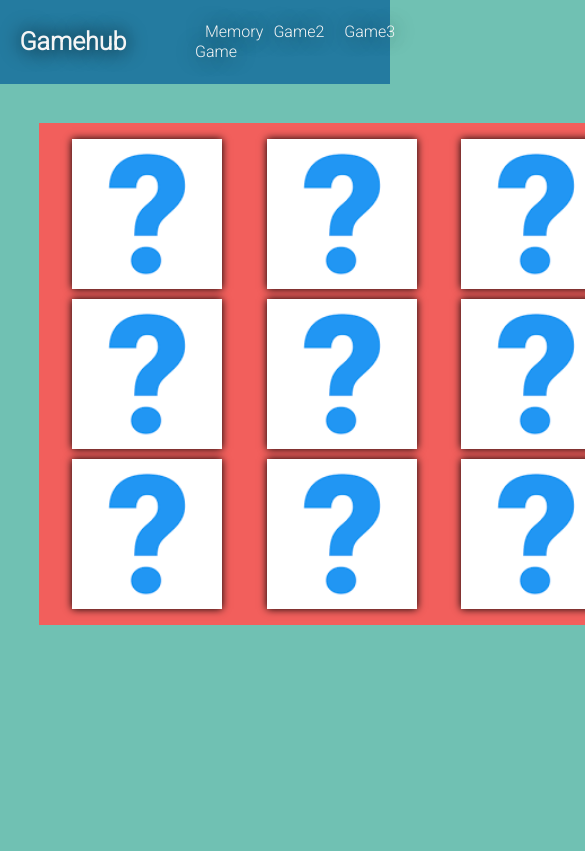
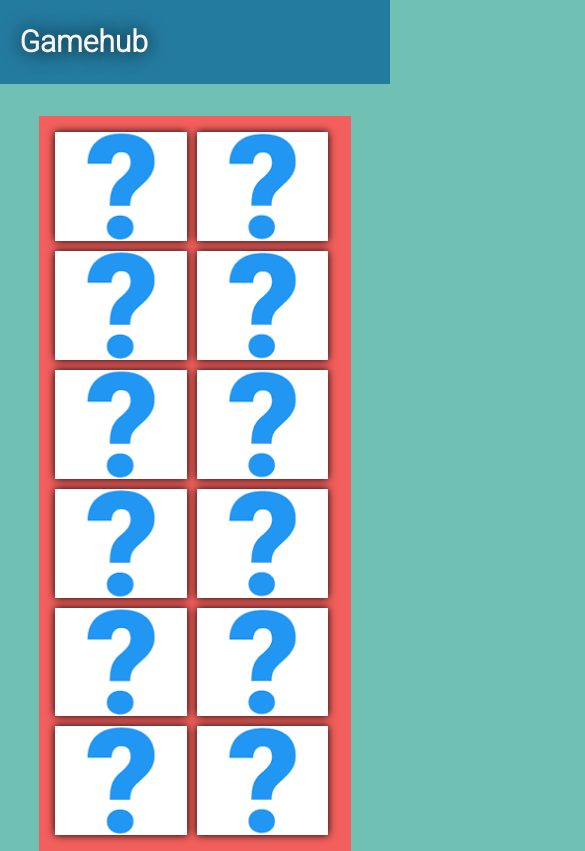
Before and after one commit to youssiffouad/memory-game-using-js, a plain HTML site: page index.html in a window 390 px wide. Shown: the top 851 px of the page, 585 px wide, since content can reach past the window. Drawn offline with Linux system fonts and the light colour scheme; a web font is replaced by a local one.

Commit message:
mobile friendly edit1

```diff
--- a/index.html
+++ b/index.html
@@ -2,6 +2,7 @@
 <html>
   <head>
     <title>memory game</title>
+    <meta name="viewport" content="width=device-width, initial-scale=1.0" />
     <meta charset="UTF-8" />
     <link rel="stylesheet" href="memorystyle.css" />
     <link rel="preconnect" href="https://fonts.googleapis.com" />
--- a/memorystyle.css
+++ b/memorystyle.css
@@ -3,8 +3,12 @@
   margin: 0;
   box-sizing: border-box;
 }
+
 body {
   background-color: #70c1b3;
+  max-width: 100%;
+  overflow-x: hidden;
+  overflow-y: hidden;
 }
 
 header {
@@ -20,12 +24,13 @@ header {
   line-height: 20px;
 }
 .logo {
-  font-size: 25px;
+  font-size: 30px;
   font-weight: 700;
   text-transform: capitalize;
   text-shadow: 0px 0px 20px black;
 }
 .gamelist {
+  height: 100%;
   width: 50%;
   display: flex;
   flex-direction: row;
@@ -33,28 +38,39 @@ header {
   font-weight: 500;
   text-transform: capitalize;
   text-shadow: 0px 0px 20px #0b2b38;
+  align-items: center;
 }
 li {
+  display: flex;
+  height: 100%;
   list-style: none;
+  align-items: center;
+  justify-content: center;
 }
 a {
+  font-size: 24px;
   text-decoration: none;
   color: #f5f5f5;
 }
+
 li a {
-  padding: 10px;
+  white-space: nowrap;
+  padding: 0.2em;
   transition: all 0.5s ease;
 }
-li a:hover {
+li:hover {
   background-color: #0b2b38;
 }
 
 .memorygameContainer {
-  width: 800px;
-  margin: 10%;
+  width: 80%;
+  position: relative;
+  left: 50%;
+  transform: translateX(-50%);
+  top: 2em;
   padding: 16px;
   display: grid;
-  grid-template-columns: repeat(auto-fill, minmax(150px, 1fr));
+  grid-template-columns: repeat(auto-fit, minmax(150px, 200px));
   background-color: #f25f5c;
   gap: 10px;
   align-items: center;
@@ -119,3 +135,20 @@ li a:hover {
   justify-content: center;
   align-items: center;
 }
+
+@media (max-width: 600px) {
+  .gamelist li {
+    display: none;
+  }
+  .memorygameContainer {
+    grid-template-columns: repeat(auto-fit, minmax(10%, 47%));
+  }
+  .memorygameContainer .card {
+    width: 100%;
+    height: 6.8em;
+    display: block;
+    padding: 0;
+    position: relative;
+    transform-style: preserve-3d;
+  }
+}
```
